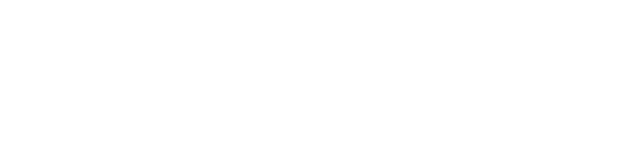
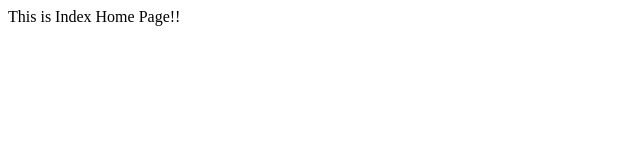
Before and after one commit to ravi-rjy/test123, a plain HTML site: page index.html in a window 1280 px wide. Shown: the whole page, without its empty margins (0-640 px from the left). Drawn offline with Linux system fonts and the light colour scheme.

Commit message:
Index Page Updated

```diff
--- a/index.html
+++ b/index.html
@@ -1,8 +1,8 @@
 <html>
-<title> </title>
+<title>GIT HOME PAGE </title>
 <body>
 
-
+This is Index Home Page!!
 
 
 </body>
```
